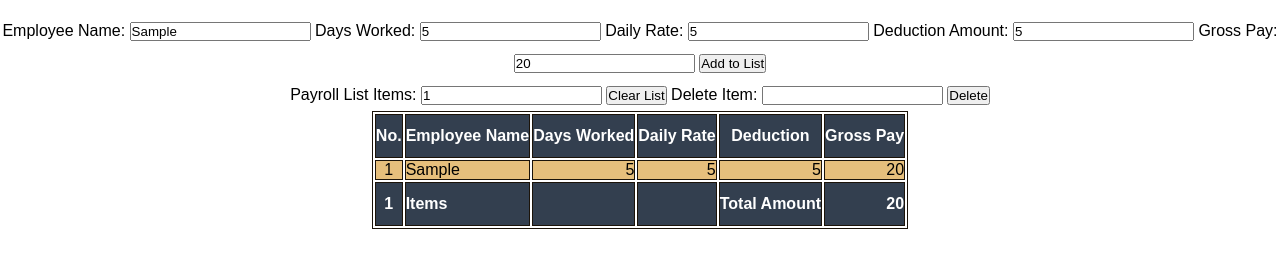
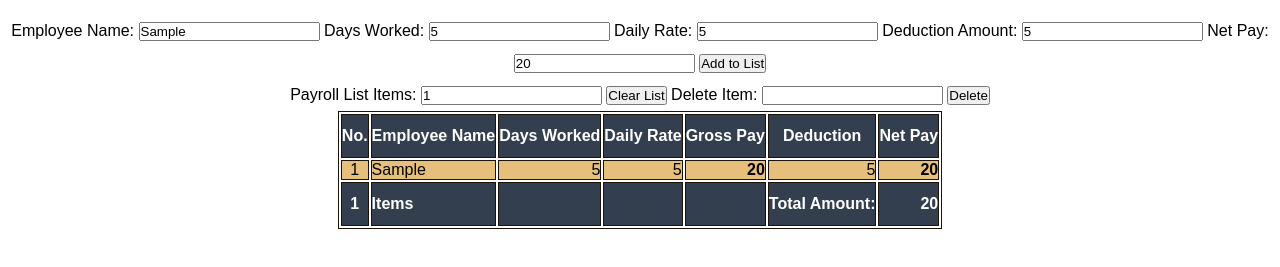
Before and after one commit to ArjTabudlong/ArjTabudlong.github.io, a plain HTML site: page payroll.html in a window 1280 px wide. Both pictures are taken after typing "Sample", "5", "5", "5" into the empty fields and a click on the button "Add to List". Shown: the part 263-530 px from the top of the page. Drawn offline with Linux system fonts and the light colour scheme.

Commit message:
Update payroll.html

```diff
--- a/payroll.html
+++ b/payroll.html
@@ -74,7 +74,7 @@
   <label for="deduct">Deduction Amount:</label>
   <input id="deduct" name="deduction" type="number" oninput="computeamount()"></input>
 
-  <label for="amount">Gross Pay:</label>
+  <label for="amount">Net Pay:</label>
   <input id="amount" name="amount" type="number" readonly></input>
   <button onclick="addtolist()">Add to List</button>
   </p>
@@ -117,7 +117,10 @@
                "deduct": 1,
               "itemamount" : function itemamount(){
                    return Math.round((this.rate*this.days)-this.deduct);
-                 }
+                 },
+              "itemgross" : function itemgross(){
+                return Math.round((this.rate*this.days)-this.deduct);
+              }
               };
 
             listitem.item=document.getElementById("employee").value;
@@ -180,8 +183,9 @@
           theader+='<th style="text-align:center">Employee Name</th>';
           theader+="<th style=text-align:center>Days Worked</th>";
           theader+='<th style="text-align:center">Daily Rate</th>';
+          theader+="<th style=text-align:center>Gross Pay</th>";
           theader+="<th style=text-align:center>Deduction</th>";
-          theader+="<th style=text-align:center>Gross Pay</th>";
+          theader+="<th style=text-align:center>Net Pay</th>";
           theader+="</tr>";
           theader+="</thead>";
 
@@ -194,8 +198,9 @@
                   +'<td>'+list[i].item+' </td>'
                   +'<td style="text-align:right">'+list[i].days+'</td>'
                   +'<td style="text-align:right">'+list[i].rate+'</td>'
+                  +'<td style="text-align:right"><b>'+list[i].itemgross()+'</b></td>'
                   +'<td style="text-align:right">'+list[i].deduct+'</td>'
-                  +'<td style="text-align:right">'+list[i].itemamount()+'</td>'
+                  +'<td style="text-align:right"><b>'+list[i].itemamount()+'</b></td>'
                   +"</tr>";
 
               totalamount+=list[i].itemamount();
@@ -208,7 +213,8 @@
           tfooter+='<th style="text-align:left">Items</th>';
           tfooter+='<th></th>';
           tfooter+='<th></th>';
-          tfooter+='<th>Total Amount</th>';
+          tfooter+='<th></th>';
+          tfooter+='<th>Total Amount:</th>';
           tfooter+='<th style="text-align:right">'+totalamount+'</th>';
           tfooter+="</tr>";
           tfooter+="</tfoot>";
```
